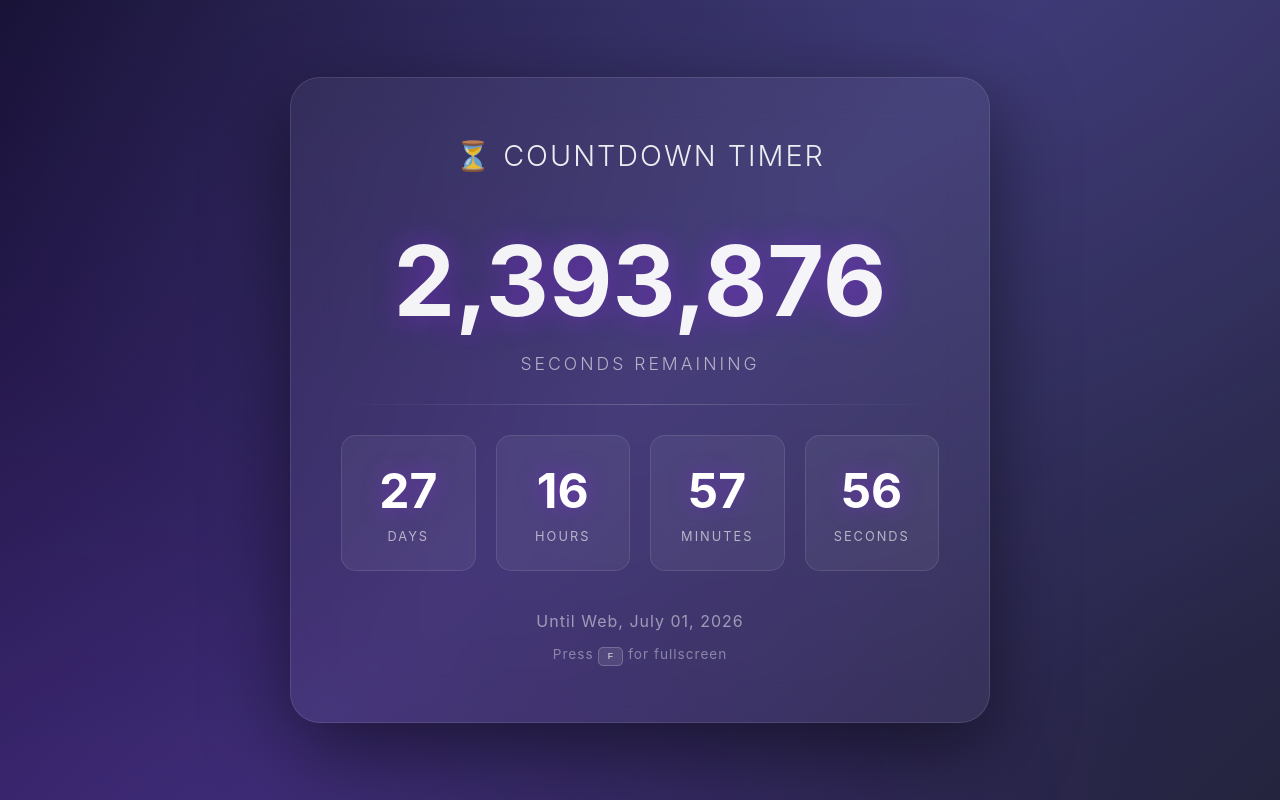
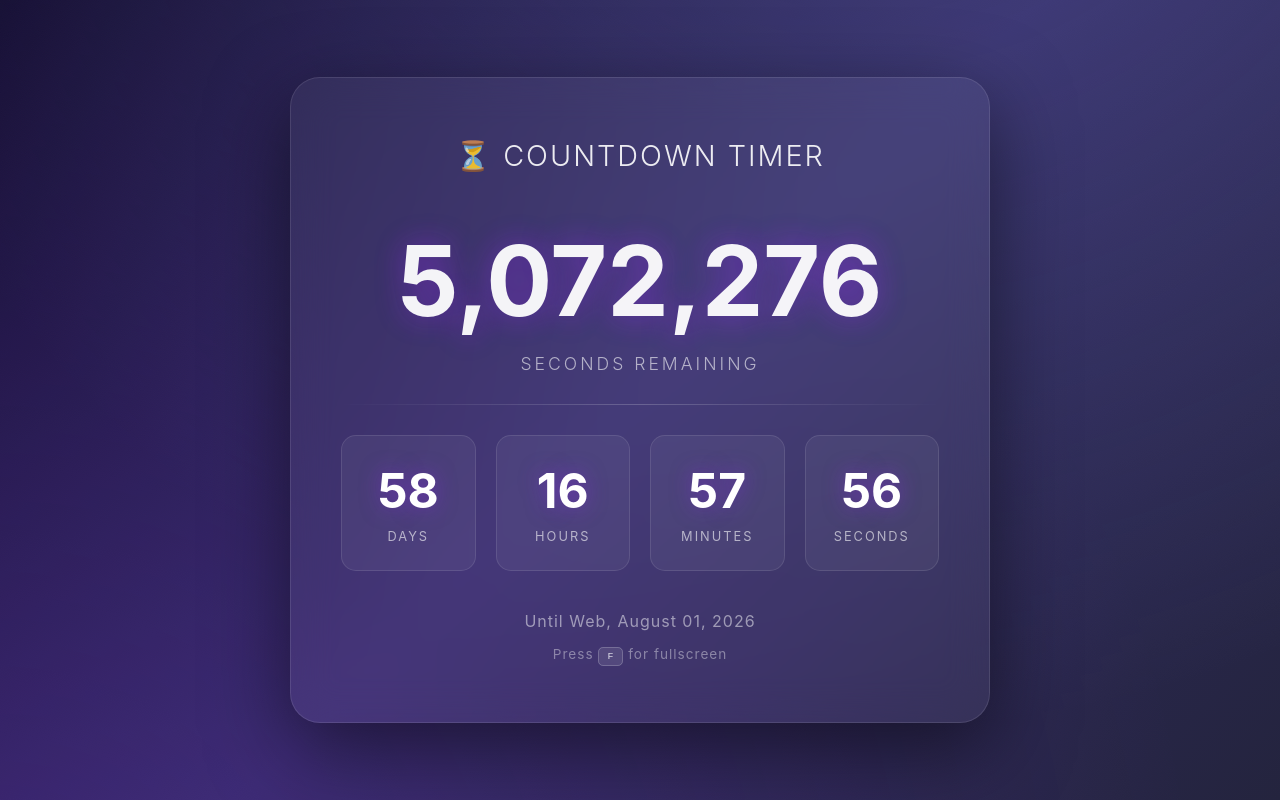
Before and after one commit to hungnguyen-kt/bye-bye-sai-gon, a plain HTML site: page index.html in a window 1280 px wide. Shown: the top 800 px of the page. Drawn offline with Linux system fonts and the light colour scheme.

Commit message:
update date

```diff
--- a/index.html
+++ b/index.html
@@ -270,13 +270,13 @@
       </div>
     </div>
 
-    <div class="target-date">Until Web, July 01, 2026</div>
+    <div class="target-date">Until Web, August 01, 2026</div>
 
     <div class="fullscreen-hint">Press <kbd>F</kbd> for fullscreen</div>
   </div>
 
   <script>
-    const endDate = new Date('2026-07-01T23:59:59');
+    const endDate = new Date('2026-08-01T23:59:59');
 
     function calculateRemainingSeconds() {
       const now = new Date();
```
